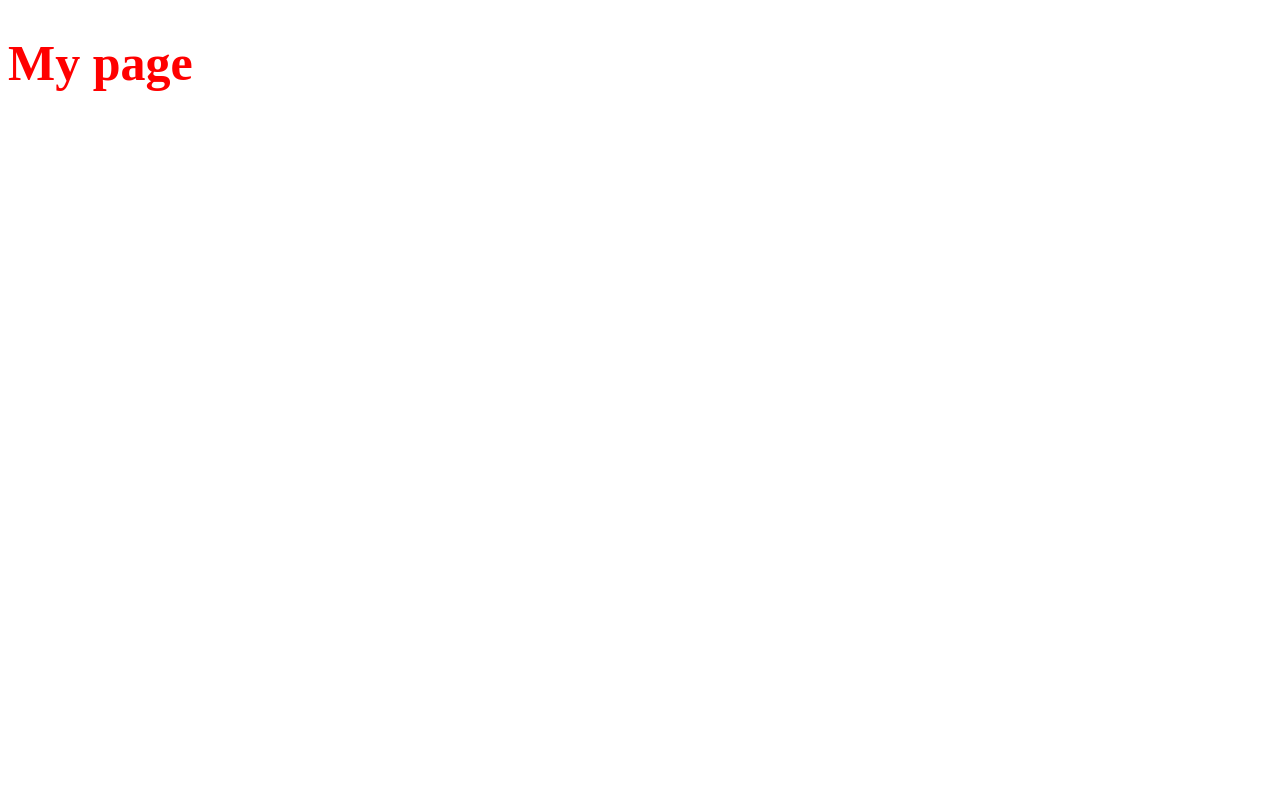
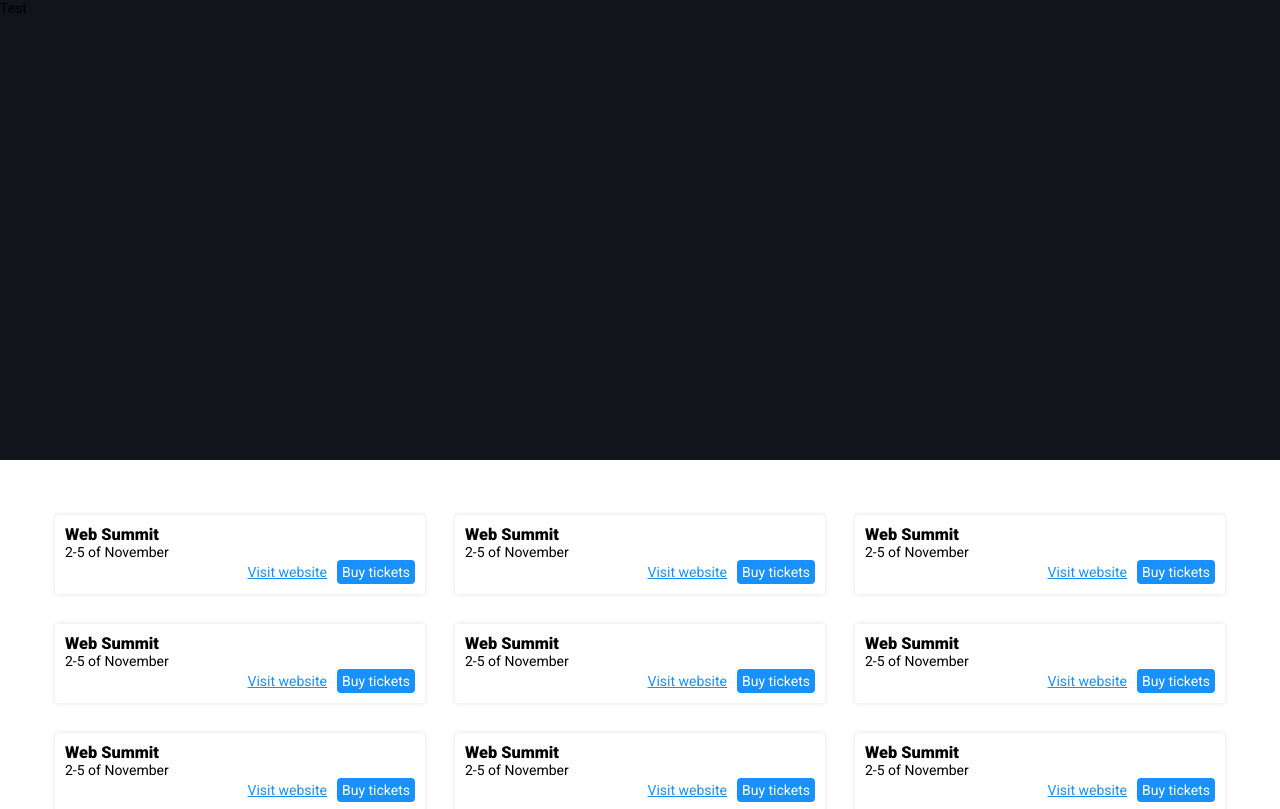
Before and after one commit to Confhub/remote-hub, a Next.js app: page / in a window 1280 px wide. Shown: the top 809 px of the page. Built offline with nearby package versions, Linux system fonts and the light colour scheme.

Commit message:
Batman commit

```diff
--- a/pages/_document.tsx
+++ /dev/null
@@ -1,29 +0,0 @@
-import Document, { DocumentContext } from 'next/document'
-import { ServerStyleSheet } from 'styled-components'
-
-export default class MyDocument extends Document {
-  static async getInitialProps(ctx: DocumentContext) {
-    const sheet = new ServerStyleSheet()
-    const originalRenderPage = ctx.renderPage
-
-    try {
-      ctx.renderPage = () =>
-        originalRenderPage({
-          enhanceApp: App => props => sheet.collectStyles(<App {...props} />),
-        })
-
-      const initialProps = await Document.getInitialProps(ctx)
-      return {
-        ...initialProps,
-        styles: (
-          <>
-            {initialProps.styles}
-            {sheet.getStyleElement()}
-          </>
-        ),
-      }
-    } finally {
-      sheet.seal()
-    }
-  }
-}
--- a/pages/index.tsx
+++ /dev/null
@@ -1,9 +0,0 @@
-import React from 'react'
-import styled from 'styled-components'
-
-const Title = styled.h1`
-  color: red;
-  font-size: 50px;
-`
-
-export default () => <Title>My page</Title>
--- /dev/null
+++ b/src/components/ConferenceCard.tsx
@@ -0,0 +1,72 @@
+import React from "react";
+import styled from "styled-components";
+
+const Wrap = styled.div`
+  background: #ffffff;
+  box-shadow: 0 0 4px 1px rgba(0, 0, 0, 0.09);
+  border-radius: 4px;
+  padding: 10px;
+  display: flex;
+  flex-direction: column;
+`;
+
+const Heading = styled.h3`
+  margin: 0;
+`;
+
+const Text = styled.p`
+  margin: 0;
+`;
+
+const LinkWrap = styled.div`
+  margin-left: auto;
+
+  > * + * {
+    margin-left: 5px;
+  }
+`;
+
+const LinkUnderlined = styled.a`
+  display: inline-block;
+  padding: 0 5px;
+  font-size: 14px;
+  line-height: 24px;
+  color: #1890ff;
+`;
+
+const LinkButton = styled.a`
+  display: inline-block;
+  padding: 0 5px;
+  text-decoration: none;
+  background: #1890ff;
+  color: #fff;
+  font-size: 14px;
+  line-height: 24px;
+  border-radius: 4px;
+`;
+
+export type Props = {
+  title: string;
+  date: string; // TODO: make it date
+  url: string;
+  ticketsUrl: string;
+};
+
+const ConferenceCard = ({ title, date, url, ticketsUrl }: Props) => {
+  return (
+    <Wrap>
+      <Heading>{title}</Heading>
+      <Text>{date}</Text>
+      <LinkWrap>
+        <LinkUnderlined href={url} target="_blank" rel="noopener noreferrer">
+          Visit website
+        </LinkUnderlined>
+        <LinkButton href={ticketsUrl} target="_blank" rel="noopener noreferrer">
+          Buy tickets
+        </LinkButton>
+      </LinkWrap>
+    </Wrap>
+  );
+};
+
+export default ConferenceCard;
--- /dev/null
+++ b/src/components/EventList.tsx
@@ -0,0 +1,37 @@
+import React from "react";
+import styled from "styled-components";
+import ConferenceCard, { Props as Conference } from "./ConferenceCard";
+
+const List = styled.ul`
+  margin: 0;
+  padding: 0;
+  list-style: none;
+  margin: 55px;
+
+  display: grid;
+  grid-template-columns: repeat(auto-fill, minmax(320px, 1fr));
+  grid-gap: 30px;
+`;
+
+type Props = {
+  conf: Conference[];
+};
+
+const EventList = ({ conf }: Props) => {
+  return (
+    <List>
+      {conf.map((c, idx) => (
+        <li key={idx}>
+          <ConferenceCard
+            title={c.title}
+            date={c.date}
+            url={c.url}
+            ticketsUrl={c.ticketsUrl}
+          />
+        </li>
+      ))}
+    </List>
+  );
+};
+
+export default EventList;
--- /dev/null
+++ b/src/components/Header.tsx
@@ -0,0 +1,13 @@
+import React from "react";
+import styled from "styled-components";
+
+const StyledHeader = styled.header`
+  background-color: #13131b;
+  height: 460px;
+`;
+
+const Header = () => {
+  return <StyledHeader>Test</StyledHeader>;
+};
+
+export default Header;
--- /dev/null
+++ b/src/css/global.css
@@ -0,0 +1,11 @@
+body {
+  margin: 0;
+  font-family: "Roboto", sans-serif;
+  font-size: 14px;
+}
+
+*,
+*:before,
+*:after {
+  box-sizing: border-box;
+}
--- /dev/null
+++ b/src/data/conferences.json
@@ -0,0 +1,62 @@
+[
+  {
+    "title": "Web Summit",
+    "date": "2-5 of November",
+    "url": "https://websummit.com/",
+    "ticketsUrl": "https://websummit.com/"
+  },
+  {
+    "title": "Web Summit",
+    "date": "2-5 of November",
+    "url": "https://websummit.com/",
+    "ticketsUrl": "https://websummit.com/"
+  },
+  {
+    "title": "Web Summit",
+    "date": "2-5 of November",
+    "url": "https://websummit.com/",
+    "ticketsUrl": "https://websummit.com/"
+  },
+  {
+    "title": "Web Summit",
+    "date": "2-5 of November",
+    "url": "https://websummit.com/",
+    "ticketsUrl": "https://websummit.com/"
+  },
+  {
+    "title": "Web Summit",
+    "date": "2-5 of November",
+    "url": "https://websummit.com/",
+    "ticketsUrl": "https://websummit.com/"
+  },
+  {
+    "title": "Web Summit",
+    "date": "2-5 of November",
+    "url": "https://websummit.com/",
+    "ticketsUrl": "https://websummit.com/"
+  },
+  {
+    "title": "Web Summit",
+    "date": "2-5 of November",
+    "url": "https://websummit.com/",
+    "ticketsUrl": "https://websummit.com/"
+  },
+  {
+    "title": "Web Summit",
+    "date": "2-5 of November",
+    "url": "https://websummit.com/",
+    "ticketsUrl": "https://websummit.com/"
+  },
+  {
+    "title": "Web Summit",
+    "date": "2-5 of November",
+    "url": "https://websummit.com/",
+    "ticketsUrl": "https://websummit.com/"
+  },
+  {
+    "title": "Web Summit",
+    "date": "2-5 of November",
+    "url": "https://websummit.com/",
+    "ticketsUrl": "https://websummit.com/"
+  }
+]
--- /dev/null
+++ b/src/pages/_app.tsx
@@ -0,0 +1,7 @@
+import { AppProps } from "next/app";
+import "../css/global.css";
+
+// This default export is required in a new `pages/_app.js` file.
+export default function MyApp({ Component, pageProps }: AppProps) {
+  return <Component {...pageProps} />;
+}
--- /dev/null
+++ b/src/pages/_document.tsx
@@ -0,0 +1,52 @@
+import Document, {
+  Html,
+  Head,
+  Main,
+  NextScript,
+  DocumentContext
+} from "next/document";
+import { ServerStyleSheet } from "styled-components";
+
+export default class MyDocument extends Document {
+  static async getInitialProps(ctx: DocumentContext) {
+    const sheet = new ServerStyleSheet();
+    const originalRenderPage = ctx.renderPage;
+
+    try {
+      ctx.renderPage = () =>
+        originalRenderPage({
+          enhanceApp: App => props => sheet.collectStyles(<App {...props} />)
+        });
+
+      const initialProps = await Document.getInitialProps(ctx);
+      return {
+        ...initialProps,
+        styles: (
+          <>
+            {initialProps.styles}
+            {sheet.getStyleElement()}
+          </>
+        )
+      };
+    } finally {
+      sheet.seal();
+    }
+  }
+
+  render() {
+    return (
+      <Html>
+        <Head>
+          <link
+            href="https://fonts.googleapis.com/css?family=Roboto:400,500,900&display=swap"
+            rel="stylesheet"
+          />
+        </Head>
+        <body>
+          <Main />
+          <NextScript />
+        </body>
+      </Html>
+    );
+  }
+}
--- /dev/null
+++ b/src/pages/index.tsx
@@ -0,0 +1,21 @@
+import React from "react";
+import { GetStaticProps } from "next";
+import Header from "../components/Header";
+import EventList from "../components/EventList";
+import conf from "../data/conferences.json";
+
+// @ts-ignore
+export default ({ conf }) => (
+  <>
+    <Header />
+    <EventList conf={conf} />
+  </>
+);
+
+export const getStaticProps: GetStaticProps = async () => {
+  return {
+    props: {
+      conf
+    }
+  };
+};
```
